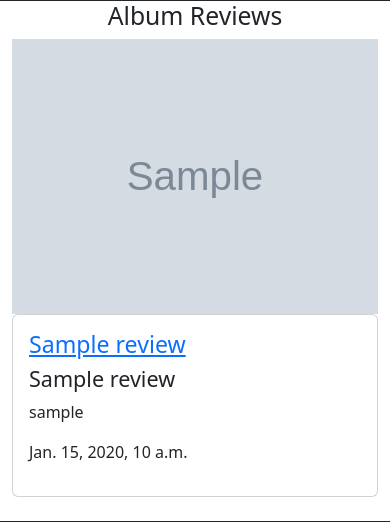
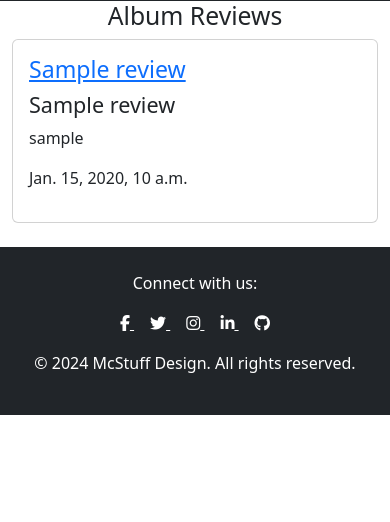
Before and after one commit to jamiemcstay/portfolio-4, a Django app: template review/templates/review/index.html in a window 390 px wide. Shown: the part 56-578 px from the top of the page. Run offline with Django 4.2, Linux system fonts and the light colour scheme; the template is opened without the code that fills it: most values are stand-ins (such as "Sample title", 1, 10 or a date in 2020); grey boxes marked "Sample" are stand-in pictures; data that the repository does not hold is empty; parts of the project's set-up code (start-up, migrations or seed data) failed here and were passed over.

```diff
--- a/review/templates/review/index.html
+++ b/review/templates/review/index.html
@@ -7,11 +7,11 @@
     <div class="row">
         {% for review in review_list %}
         <div class="col-md-4 mb-4 d-flex flex-column">
-            <div class="image-wrapper">
+            <div class="image-wrapper d-none d-md-block">
                 {% if "default" in review.image.url %}
-                <img class="card-img-top" src="{% static 'images/default.jpg' %}" alt="Album Cover">
+                <img class="card-img-top scale" src="{% static 'images/default.jpg' %}" alt="Album Cover">
                 {% else %}
-                <img class="card-img-top" src="{{ review.image.url }}" alt="Album Cover">
+                <img class="card-img-top scale" src="{{ review.image.url }}" alt="Album Cover">
                 {% endif %}
             </div>
             <div class="card">
--- a/tunecritic/settings.py
+++ b/tunecritic/settings.py
@@ -28,7 +28,7 @@ TEMPLATES_DIR = os.path.join(BASE_DIR, 'templates')
 SECRET_KEY = os.environ.get("SECRET_KEY")
 
 # SECURITY WARNING: don't run with debug turned on in production!
-DEBUG = False
+DEBUG = True
 
 ALLOWED_HOSTS = ['8000-jamiemcstay-portfolio4-tlooqyh8svk.ws-eu117.gitpod.io',
 '.herokuapp.com']
```
